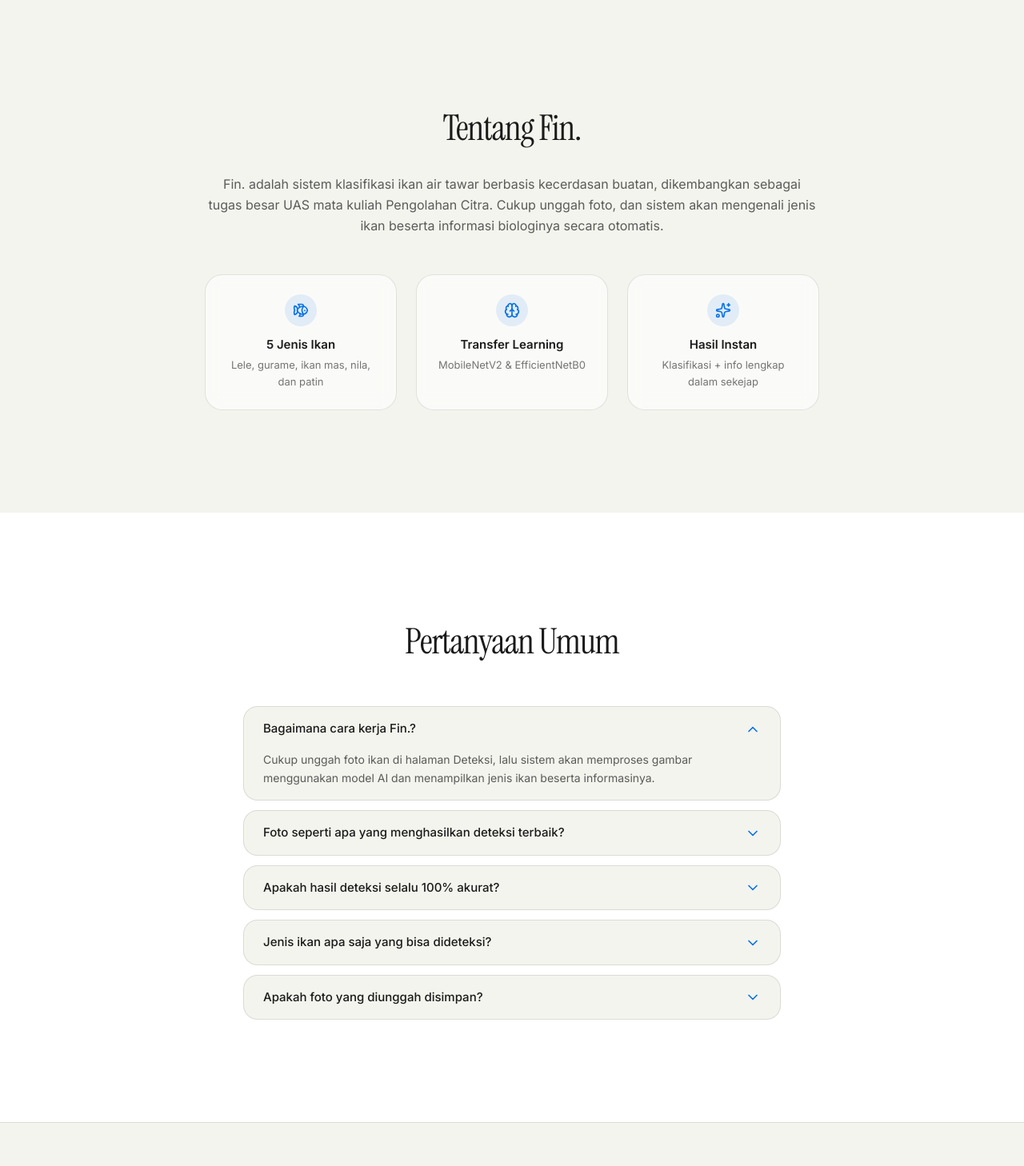
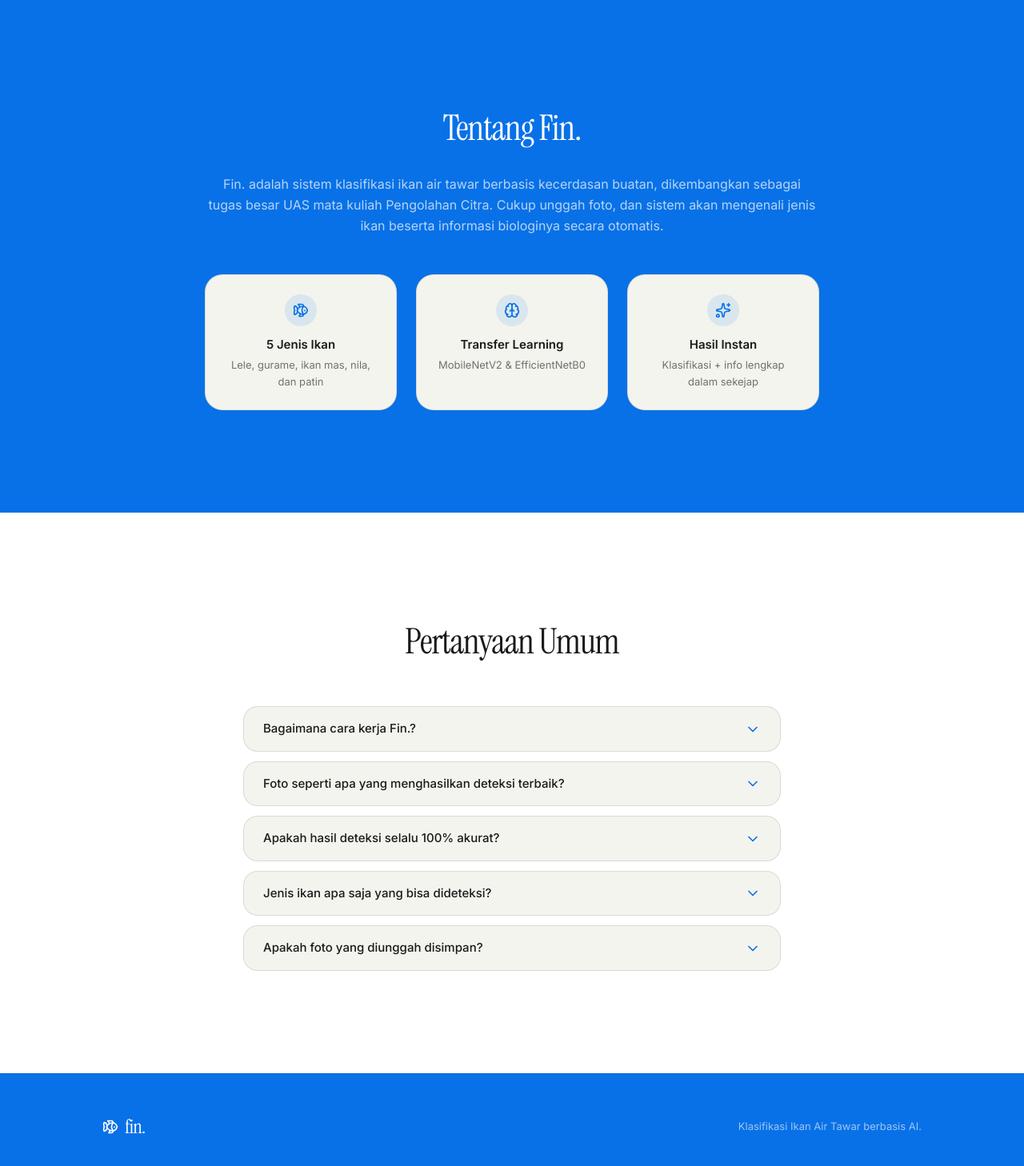
Before and after one commit to dindaatikah211/fish-classification-frontend, a Next.js app: page / in a window 1280 px wide. Shown: the part 2380-3838 px from the top of the page at 80% size. Built offline with nearby package versions, Linux system fonts and the light colour scheme; a web font is replaced by a local one.

Commit message:
feat: update style about and footer, change faq null

```diff
--- a/src/features/landing/components/About.tsx
+++ b/src/features/landing/components/About.tsx
@@ -4,13 +4,13 @@ export function About() {
   return (
     <section
       id="tentang"
-      className="relative z-20 bg-[#F3F4ED] px-6 py-24 md:py-32"
+      className="relative z-20 bg-[#0871E7] px-6 py-24 md:py-32"
     >
       <div className="mx-auto max-w-3xl text-center">
-        <h2 className="font-instrument text-[32px] md:text-[44px] tracking-tight text-[#1a1a1a] mb-6">
+        <h2 className="font-instrument text-[32px] md:text-[44px] tracking-tight text-white mb-6">
           Tentang Fin.
         </h2>
-        <p className="font-sans text-[16px] text-[#1a1a1a]/70 leading-relaxed mb-12">
+        <p className="font-sans text-[16px] text-white/70 leading-relaxed mb-12">
           Fin. adalah sistem klasifikasi ikan air tawar berbasis
           kecerdasan buatan, dikembangkan sebagai tugas besar UAS mata kuliah
           Pengolahan Citra. Cukup unggah foto, dan sistem akan mengenali jenis
@@ -23,7 +23,7 @@ export function About() {
             return (
               <div
                 key={stat.label}
-                className="rounded-3xl border border-black/10 bg-white/60 backdrop-blur-sm p-6"
+                className="rounded-3xl border border-black/10 bg-[#F3F4ED] backdrop-blur-sm p-6"
               >
                 <div className="mb-3 inline-flex h-10 w-10 items-center justify-center rounded-full bg-[#0871E7]/10">
                   <Icon className="h-5 w-5 text-[#0871E7]" />
--- a/src/features/landing/components/Faq.tsx
+++ b/src/features/landing/components/Faq.tsx
@@ -5,7 +5,7 @@ import { ChevronDown } from "lucide-react";
 import { FAQ_ITEMS } from "../constants/Faq";
 
 export function Faq() {
-  const [openIndex, setOpenIndex] = useState<number | null>(0);
+  const [openIndex, setOpenIndex] = useState<number | null>(null);
 
   return (
     <section id="faq" className="relative z-20 bg-white px-6 py-24 md:py-32">
--- a/src/features/landing/components/Footer.tsx
+++ b/src/features/landing/components/Footer.tsx
@@ -2,15 +2,15 @@ import { Fish } from "lucide-react";
 
 export function Footer() {
   return (
-    <footer className="border-t border-black/10 bg-[#F3F4ED] px-6 py-12">
+    <footer className="border-t border-black/10 bg-[#0871E7] px-6 py-12">
       <div className="mx-auto flex max-w-5xl flex-col items-center justify-between gap-4 md:flex-row">
         <div className="flex items-center gap-2">
-          <Fish className="h-5 w-5 text-[#0871E7]" />
-          <span className="font-instrument text-[24px] tracking-tight text-[#1a1a1a]">
+          <Fish className="h-5 w-5 text-white" />
+          <span className="font-instrument text-[24px] tracking-tight text-white">
             fin.
           </span>
         </div>
-        <p className="font-sans text-[13px] text-[#1a1a1a]/60 text-center md:text-right">
+        <p className="font-sans text-[13px] text-white/60 text-center md:text-right">
           Klasifikasi Ikan Air Tawar berbasis AI.
         </p>
       </div>
```
